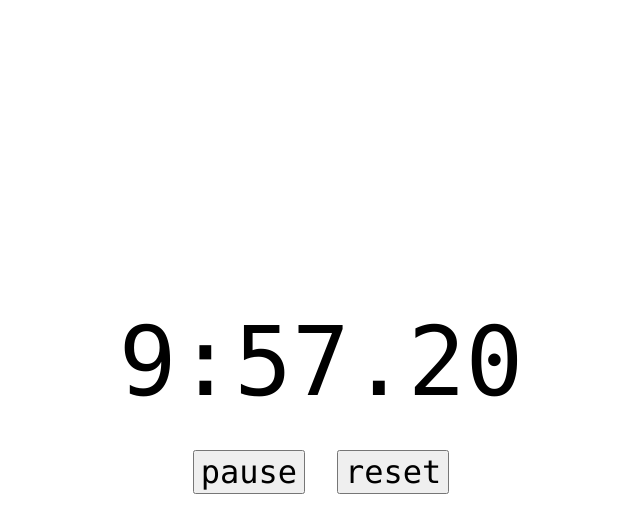
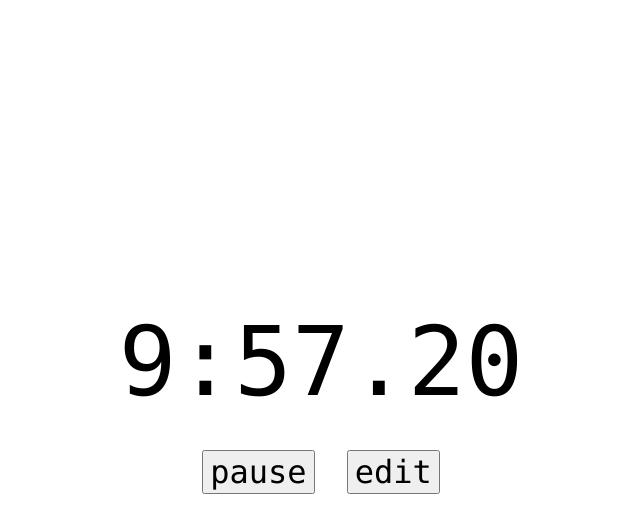
Before and after one commit to onsclom/fun-timer, a SvelteKit app: page / in a window 1280 px wide. Both pictures are taken after a click on the input "start". Shown: the top 532 px of the page, without its empty margins (319-959 px from the left). Built offline with nearby package versions, Linux system fonts and the light colour scheme.

Commit message:
Fix reset

```diff
--- a/src/routes/+page.svelte
+++ b/src/routes/+page.svelte
@@ -35,8 +35,6 @@
 
 	function reset() {
 		running = false;
-		minute = 10;
-		second = 0;
 		cancelAnimationFrame(raf);
 	}
 </script>
@@ -55,7 +53,7 @@
 			<button on:click={() => (paused = !paused)} disabled={remainingTime === 0}
 				>{paused ? 'resume' : 'pause'}</button
 			>
-			<button on:click={reset}>reset</button>
+			<button on:click={reset}>edit</button>
 		</div>
 	{:else}
 		<!-- setup view -->
```
